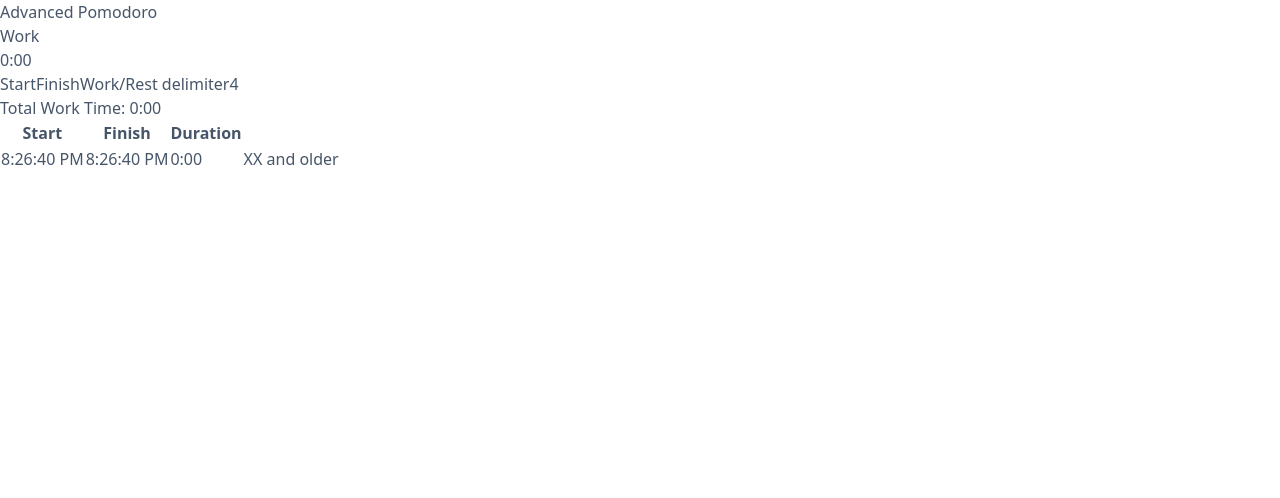
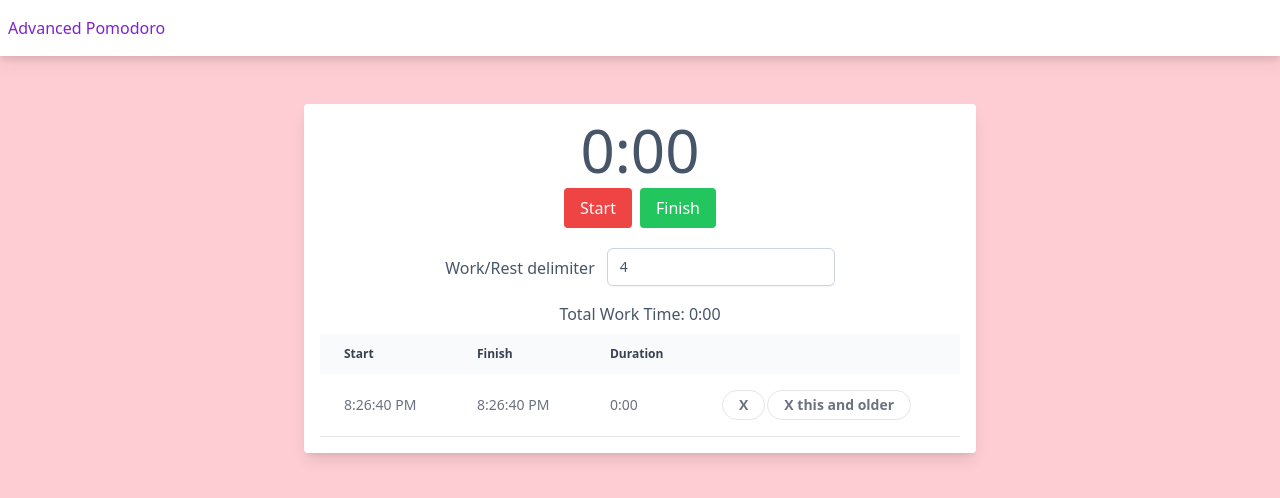
Before and after one commit to Weberd/advanced-pomodoro, an Angular app: page / in a window 1280 px wide. Both pictures are taken after a click on the button "Finish". Shown: the top 498 px of the page. Built offline with nearby package versions, Linux system fonts and the light colour scheme.

Commit message:
added usage of local storage for all business logic

```diff
--- a/src/app/countdown/countdown.component.html
+++ b/src/app/countdown/countdown.component.html
@@ -1,33 +1,65 @@
-<h1>Advanced Pomodoro</h1>
+<div class="h-screen" [ngClass]="getBackgroundColor()">
+  <header class="bg-white drop-shadow-lg px-2 py-2 md:py-4 text-purple-700">
+    <span >Advanced Pomodoro</span>
+  </header>
 
-<h2>{{countdownService.title}}</h2>
-<h2>{{countdownService.seconds | hms}}</h2>
-<button (click)="countdownService.switchPause()">{{countdownService.paused ? 'Start' : 'Pause'}}</button>
-<button (click)="switchCountdown(false)">Finish</button>
+  <div class="py-6 md:py-12">
+    <div class="container px-4 mx-auto">
+      <div class="shadow-lg bg-white text-center rounded px-4 py-4 max-w-2xl mx-auto">
 
-<label>Work/Rest delimiter</label>
-<input [(ngModel)]="delimiter" min="1" type="number"/>
+        <div>
+          <h1 class="text-6xl">{{countdownService.seconds | hms}}</h1>
+        </div>
 
+        <div class="py-2">
+          <button class="px-4 py-2 mr-2 rounded text-white bg-red-500 hover:bg-red-700" (click)="countdownService.switchPause()">{{countdownService.paused ? 'Start' : 'Pause'}}</button>
+          <button  class="px-4 py-2 rounded text-white bg-green-500 hover:bg-green-700" (click)="switchCountdownFactory(false)">Finish</button>
+        </div>
+
+        <div class="py-2 flex justify-center">
+          <label class="mt-3 mr-3">Work/Rest delimiter</label>
+          <input class="mt-1 block px-3 py-2 bg-white border border-slate-300 rounded-md text-sm shadow-sm"
+                 (change)="countdownFactory.persist()"
+                 [(ngModel)]="countdownFactory.delimiter" min="1" type="number"/>
+        </div>
+
+        <div class="py-2">
           <p>Total Work Time: {{workTimeStats.totalSeconds | hms}}</p>
+        </div>
 
-<table>
-  <thead>
+        <div class="overflow-y-clip">
+          <table class="w-full text-sm text-left text-gray-500 dark:text-gray-400">
+            <thead class="text-xs text-gray-700 bg-gray-50 dark:bg-gray-700 dark:text-gray-400">
             <tr>
-      <th>Start</th>
-      <th>Finish</th>
-      <th>Duration</th>
+              <th scope="col" class="py-3 px-6">Start</th>
+              <th scope="col" class="py-3 px-6">Finish</th>
+              <th scope="col" class="py-3 px-6">Duration</th>
               <th></th>
             </tr>
             </thead>
             <tbody>
-    <tr *ngFor="let worktime of workTimeStats.worktimes; let i = index">
-      <td>{{ localeDateTime(worktime.start) }}</td>
-      <td>{{ localeDateTime(worktime.end) }}</td>
-      <td>{{worktime.seconds | hms}}</td>
-      <td>
-        <button (click)="workTimeStats.remove(i)">X</button>
-        <button (click)="workTimeStats.removeOlder(i)">X and older</button>
+            <tr class="border-b" *ngFor="let worktime of workTimeStats.worktimes; let i = index">
+              <td class="py-4 px-6">{{ localeDateTime(worktime.start) }}</td>
+              <td class="py-4 px-6">{{ localeDateTime(worktime.end) }}</td>
+              <td class="py-4 px-6">{{worktime.seconds | hms}}</td>
+              <td class="py-4 px-6">
+                <button
+                  class="mr-0.5 px-4 py-1 text-sm font-semibold rounded-full border border-neutral-200 hover:text-white hover:bg-neutral-600 hover:border-transparent focus:outline-none focus:ring-2 focus:ring-neutral-600 focus:ring-offset-2"
+                  (click)="workTimeStats.remove(i)"
+                >
+                  X
+                </button>
+                <button
+                  class="px-4 py-1 text-sm font-semibold rounded-full border border-neutral-200 hover:text-white hover:bg-neutral-600 hover:border-transparent focus:outline-none focus:ring-2 focus:ring-neutral-600 focus:ring-offset-2"
+                  (click)="workTimeStats.removeOlder(i)">
+                  X this and older
+                </button>
               </td>
             </tr>
             </tbody>
           </table>
+        </div>
+      </div>
+    </div>
+  </div>
+</div>
--- a/src/app/countdown/countdown.component.ts
+++ b/src/app/countdown/countdown.component.ts
@@ -2,7 +2,7 @@ import { Component, OnInit } from '@angular/core';
 import {fromEvent, Subject, takeUntil, timer} from "rxjs";
 import {CountdownServiceInterface} from "../services/countdown.service.Interface";
 import {WorkCountdownService} from "../services/work-countdown.service";
-import {CountdownFactory} from "../services/switch-countdown.service";
+import {CountdownFactory} from "../services/switch-countdown.factory";
 import {SoundService} from "../services/sound.service";
 import { Title } from '@angular/platform-browser';
 import {HmsPipe} from "../pipes/hms.pipe";
@@ -17,24 +17,26 @@ import {WorkTimeStatService} from "../services/work-time-stat.service";
 export class CountdownComponent implements OnInit {
 
   constructor(
-    private countdownFactory: CountdownFactory,
+    public countdownFactory: CountdownFactory,
     private titleService: Title,
     private hmsPipe: HmsPipe,
     public workTimeStats: WorkTimeStatService
   ) { }
 
   public countdownService: CountdownServiceInterface = new WorkCountdownService();
-  public delimiter = 4;
   private _unsubscribeAll: Subject<any> = new Subject();
 
   ngOnInit(): void {
+    this.countdownService.restore()
+    this.countdownFactory.restore()
+
     timer(0, 1000)
     .pipe(takeUntil(this._unsubscribeAll))
     .subscribe(() => {
       this.countdownService.progress();
 
       if (this.countdownService.finished())
-        this.switchCountdown(true)
+        this.switchCountdownFactory(true)
 
       this.titleService.setTitle(`${this.countdownService.title} ${this.hmsPipe.transform(this.countdownService.seconds)}`)
     });
@@ -51,7 +53,7 @@ export class CountdownComponent implements OnInit {
         }
 
         if (key === 'KeyF') {
-          this.switchCountdown(false)
+          this.switchCountdownFactory(false)
         }
       })
   }
@@ -66,11 +68,18 @@ export class CountdownComponent implements OnInit {
     this._unsubscribeAll.complete();
   }
 
-  switchCountdown(playSound: boolean) {
+  switchCountdownFactory(playSound: boolean) {
     this.countdownService = this.countdownFactory.switch(
       this.countdownService,
-      this.delimiter,
       playSound
     )
   }
+
+  getBackgroundColor(): string {
+    if (this.countdownService instanceof WorkCountdownService) {
+      return 'bg-rose-200';
+    } else {
+      return 'bg-green-200';
+    }
+  }
 }
--- a/src/app/models/work-time.model.ts
+++ b/src/app/models/work-time.model.ts
@@ -3,7 +3,6 @@ export class WorkTimeModel {
   }
 
   get seconds(): number {
-    // @ts-ignore
-    return (this.end - this.start) / 1000;
+    return (this.end.getTime() - this.start.getTime()) / 1000;
   }
 }
--- a/src/app/services/countdown.service.Interface.ts
+++ b/src/app/services/countdown.service.Interface.ts
@@ -1,3 +1,5 @@
+export const COUNTDOWN_LOCAL_STORAGE_KEY = 'advanced-pomodoro-countdown'
+
 export interface CountdownServiceInterface {
   title: string;
   seconds: number;
@@ -7,4 +9,6 @@ export interface CountdownServiceInterface {
   pause(): void;
   unpause(): void;
   switchPause(): void;
+  persist(): void;
+  restore(): void;
 }
--- a/src/app/services/rest-countdown.service.ts
+++ b/src/app/services/rest-countdown.service.ts
@@ -1,12 +1,15 @@
-import {CountdownServiceInterface} from "./countdown.service.Interface";
+import {COUNTDOWN_LOCAL_STORAGE_KEY, CountdownServiceInterface} from "./countdown.service.Interface";
 
 export class RestCountdownService implements CountdownServiceInterface {
   title = 'Rest';
   seconds = 5 * 60;
-  paused: boolean = true;
+  paused = true;
 
   progress() {
-    if (this.seconds > 0 && !this.paused) this.seconds--;
+    if (this.seconds > 0 && !this.paused) {
+      this.seconds--
+      this.persist()
+    }
   }
 
   finished() {
@@ -15,13 +18,26 @@ export class RestCountdownService implements CountdownServiceInterface {
 
   pause(): void {
     this.paused = true
+    this.persist()
   }
 
   switchPause(): void {
     this.paused = !this.paused
+    this.persist()
   }
 
   unpause(): void {
     this.paused = false
+    this.persist()
+  }
+
+  persist() {
+    localStorage.setItem(COUNTDOWN_LOCAL_STORAGE_KEY, JSON.stringify(this))
+  }
+
+  restore() {
+    const props = JSON.parse(localStorage.getItem(COUNTDOWN_LOCAL_STORAGE_KEY) || '{}')
+    this.seconds = Number(props.seconds || 0)
+    this.paused = props.paused ?? true
   }
 }
--- a/src/app/services/switch-countdown.service.ts
+++ b/src/app/services/switch-countdown.factory.ts
@@ -6,24 +6,30 @@ import {Injectable} from "@angular/core";
 import {WorkTimeStatService} from "./work-time-stat.service";
 import {WorkTimeModel} from "../models/work-time.model";
 
+const COUNTDOWN_FACTORY_LOCAL_STORAGE_KEY = 'advanced-pomodoro-countdown-factory'
+
 @Injectable()
 export class CountdownFactory {
+  private _delimiter = 4
+
   constructor(
     private soundService: SoundService,
     private worktimeStats: WorkTimeStatService
   ) {}
 
-  public createWorkCountdown(playSound: boolean): CountdownServiceInterface {
-    if (playSound)
-      this.soundService.playGet2Work()
-
-    return new WorkCountdownService()
+  persist() {
+    localStorage.setItem(COUNTDOWN_FACTORY_LOCAL_STORAGE_KEY, JSON.stringify(this))
   }
 
-  switch(countdown: CountdownServiceInterface, delimiter: number, playSound: boolean): CountdownServiceInterface {
+  restore() {
+    const props = JSON.parse(localStorage.getItem(COUNTDOWN_FACTORY_LOCAL_STORAGE_KEY) || '{}')
+    this.delimiter = Number(props._delimiter || 4)
+  }
+
+  switch(countdown: CountdownServiceInterface, playSound: boolean): CountdownServiceInterface {
     if (countdown instanceof WorkCountdownService) {
       this.addWorktime(countdown)
-      return this.createRestCountdown(countdown, delimiter)
+      return this.createRestCountdown(countdown, this._delimiter)
     } else {
       if (playSound)
         this.soundService.playGet2Work()
@@ -36,7 +42,7 @@ export class CountdownFactory {
     const newCountdown = new RestCountdownService()
     newCountdown.seconds = Math.floor(countdown.seconds / delimiter)
     newCountdown.unpause()
-    return newCountdown;
+    return newCountdown
   }
 
   private addWorktime(countdown: WorkCountdownService) {
@@ -46,4 +52,13 @@ export class CountdownFactory {
 
     this.worktimeStats.unshift(new WorkTimeModel(start, end))
   }
+
+  get delimiter(): number {
+    return this._delimiter;
+  }
+
+  set delimiter(value: number) {
+    this._delimiter = value;
+    this.persist()
+  }
 }
--- a/src/app/services/work-countdown.service.ts
+++ b/src/app/services/work-countdown.service.ts
@@ -1,4 +1,4 @@
-import {CountdownServiceInterface} from "./countdown.service.Interface";
+import {COUNTDOWN_LOCAL_STORAGE_KEY, CountdownServiceInterface} from "./countdown.service.Interface";
 
 export class WorkCountdownService implements CountdownServiceInterface {
   title = 'Work';
@@ -6,7 +6,10 @@ export class WorkCountdownService implements CountdownServiceInterface {
   paused = true;
 
   progress() {
-    if (!this.paused) this.seconds++;
+    if (!this.paused) {
+      this.seconds++
+      this.persist()
+    }
   }
 
   finished() {
@@ -15,13 +18,26 @@ export class WorkCountdownService implements CountdownServiceInterface {
 
   pause() {
     this.paused = true
+    this.persist()
   }
 
   switchPause(): void {
     this.paused = !this.paused
+    this.persist()
   }
 
   unpause(): void {
     this.paused = false
+    this.persist()
+  }
+
+  persist() {
+    localStorage.setItem(COUNTDOWN_LOCAL_STORAGE_KEY, JSON.stringify(this))
+  }
+
+  restore() {
+    const props = JSON.parse(localStorage.getItem(COUNTDOWN_LOCAL_STORAGE_KEY) || '{}')
+    this.seconds = Number(props.seconds || 0)
+    this.paused = props.paused ?? true
   }
 }
--- a/src/app/services/work-time-stat.service.ts
+++ b/src/app/services/work-time-stat.service.ts
@@ -1,7 +1,7 @@
 import {Injectable} from "@angular/core";
 import {WorkTimeModel} from "../models/work-time.model";
 
-const LOCAL_STORAGE_KEY = 'advanced-pomodoro-worktimes';
+const WORKTIMES_LOCAL_STORAGE_KEY = 'advanced-pomodoro-worktimes';
 
 @Injectable()
 export class WorkTimeStatService {
@@ -12,7 +12,7 @@ export class WorkTimeStatService {
   }
 
   get worktimes() {
-    this._worktimes = JSON.parse(localStorage.getItem(LOCAL_STORAGE_KEY) ?? '[]')
+    this._worktimes = JSON.parse(localStorage.getItem(WORKTIMES_LOCAL_STORAGE_KEY) || '[]') || []
     this._worktimes = this._worktimes.map(worktime => {
       return new WorkTimeModel(new Date(worktime.start), new Date(worktime.end))
     })
@@ -20,7 +20,7 @@ export class WorkTimeStatService {
   }
 
   private save() {
-    localStorage.setItem(LOCAL_STORAGE_KEY, JSON.stringify(this._worktimes))
+    localStorage.setItem(WORKTIMES_LOCAL_STORAGE_KEY, JSON.stringify(this._worktimes))
   }
 
   unshift(value: WorkTimeModel) {
```
Lines whose indentation alone changed are shown as unchanged.
